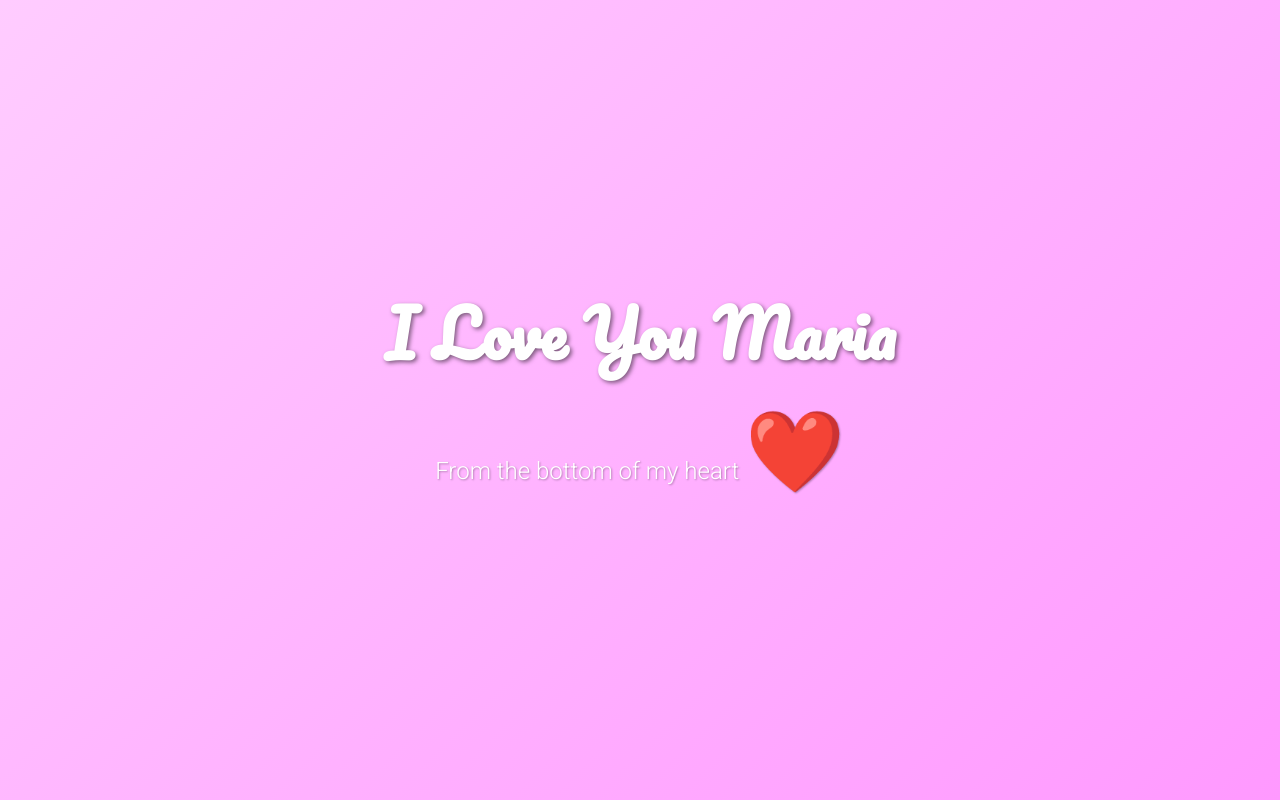
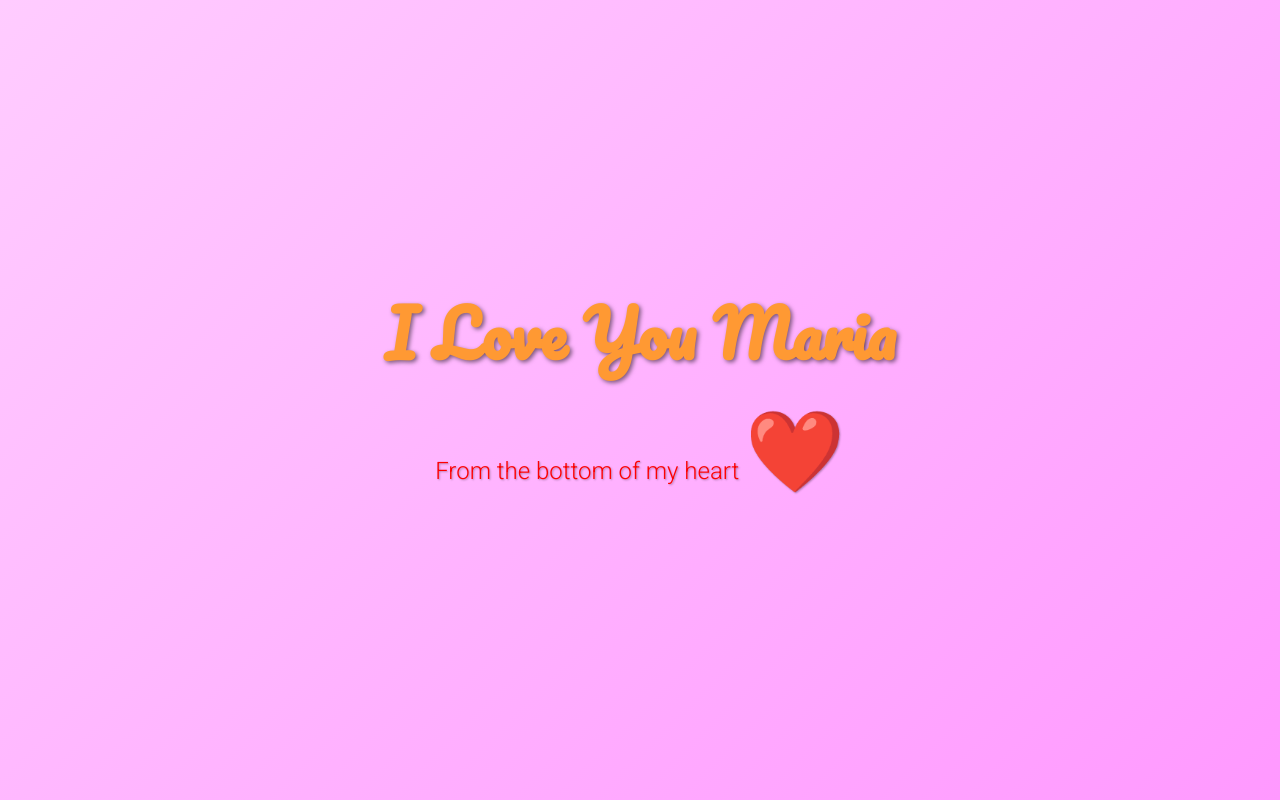
Before and after one commit to 21ksergiu/siteulsmekeross, a plain HTML site: page index.html in a window 1280 px wide. Drawn offline with Linux system fonts and the light colour scheme.

Commit message:
Update index.html

```diff
--- a/index.html
+++ b/index.html
@@ -23,14 +23,14 @@
         h1 {
             font-family: 'Pacifico', cursive;
             font-size: 4rem;
-            color: #fff;
+            color: #FF9933;
             text-shadow: 2px 2px 4px rgba(0, 0, 0, 0.5);
             margin: 0;
             animation: fadeIn 2s ease-in-out;
         }
         p {
             font-size: 1.5rem;
-            color: #fff;
+            color: #FF0000;
             text-shadow: 1px 1px 2px rgba(0, 0, 0, 0.3);
             margin-top: 1rem;
             animation: fadeIn 4s ease-in-out;
```
